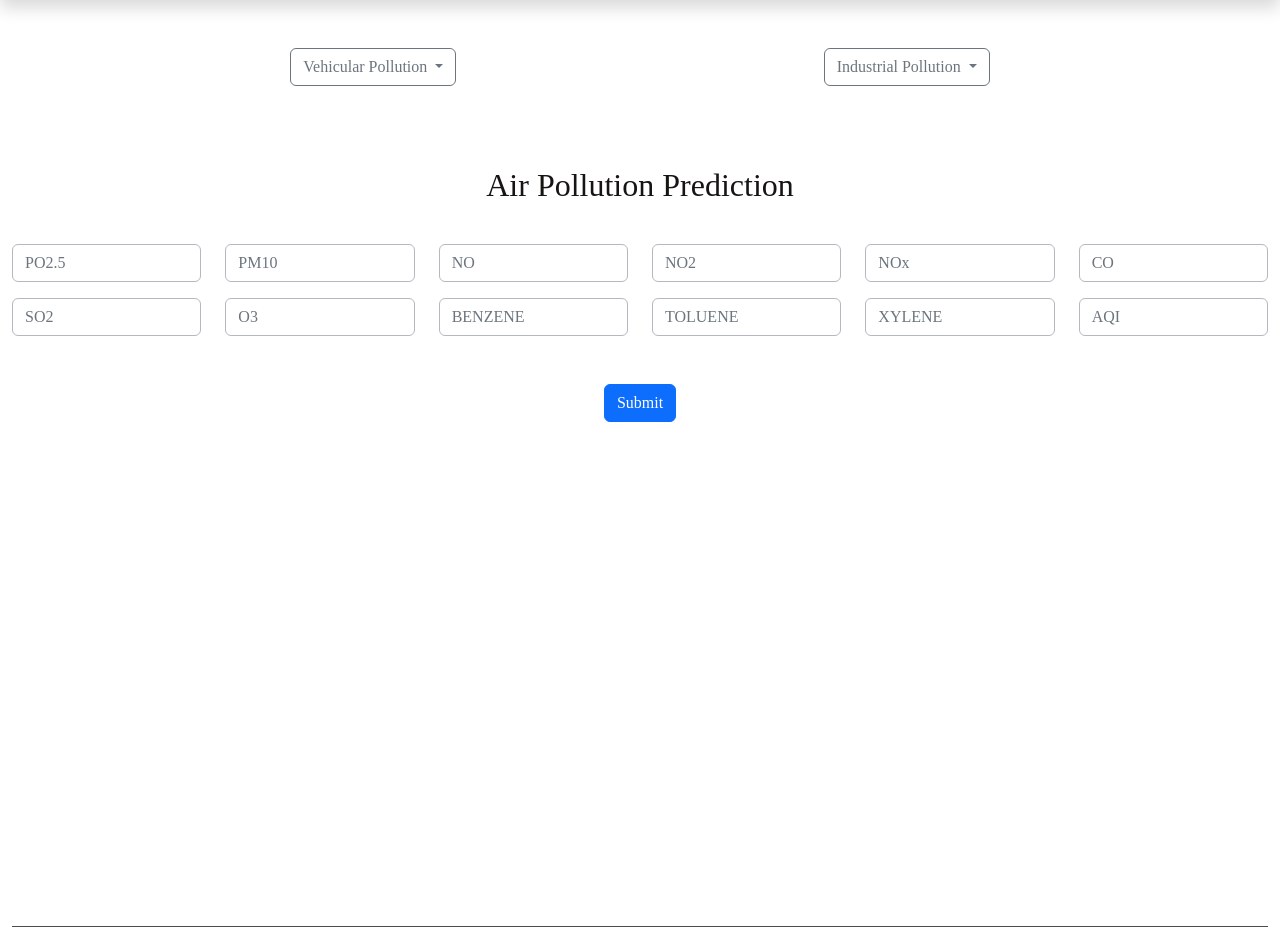
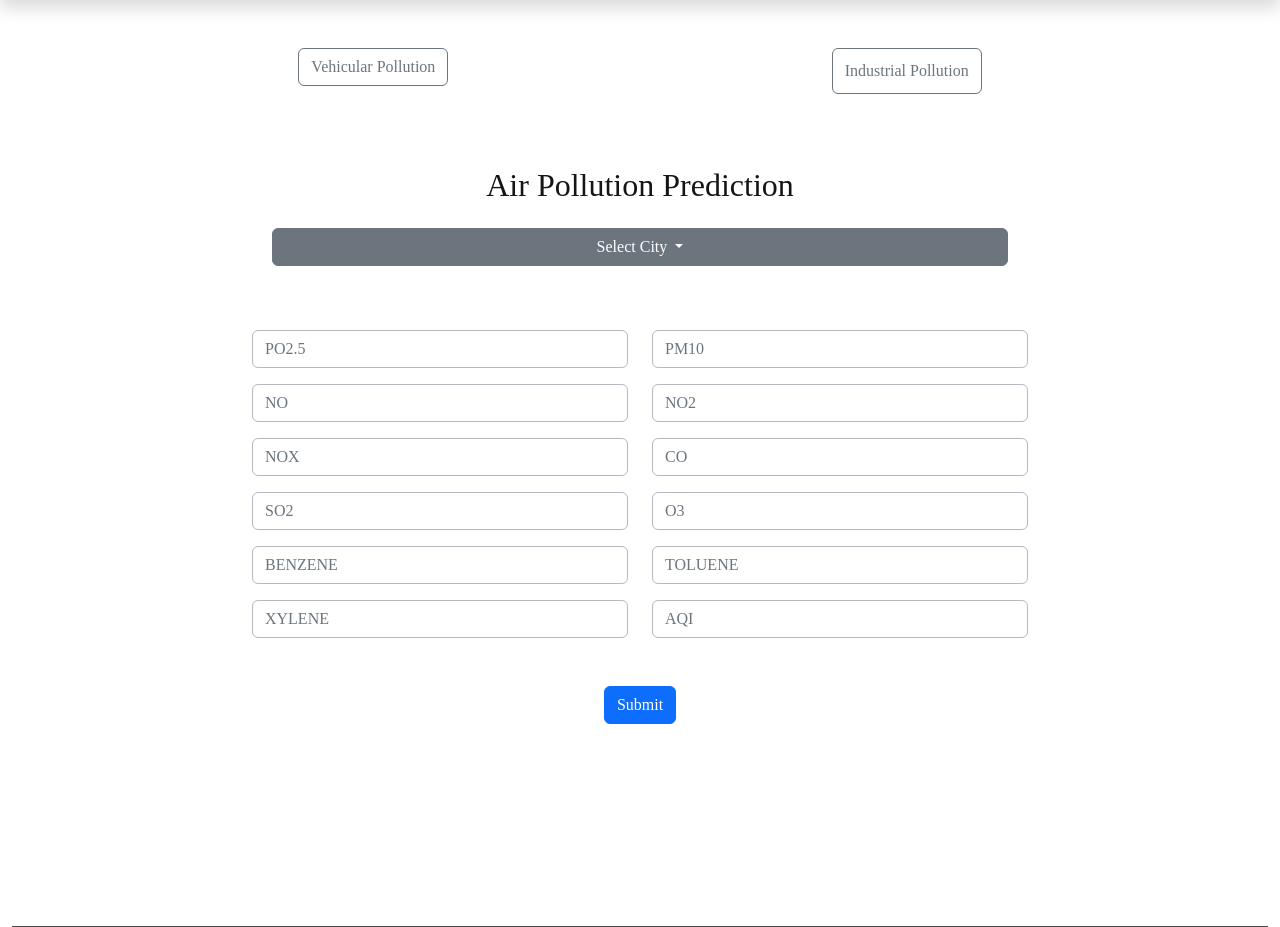
Before and after one commit to rampravesh22/Polution, a Django app: page / in a window 1280 px wide. Shown: the part 78-1005 px from the top of the page. Run offline with Django 3.2, Linux system fonts and the light colour scheme; parts of the project's set-up code (start-up, migrations or seed data) failed here and were passed over.

Commit message:
drop down

```diff
--- a/Pollution/settings.py
+++ b/Pollution/settings.py
@@ -31,7 +31,6 @@ ALLOWED_HOSTS = []
 # Application definition
 
 INSTALLED_APPS = [
-    'livereload',
     "debug_toolbar",
     'django.contrib.admin',
     'django.contrib.auth',
@@ -49,7 +48,6 @@ MIDDLEWARE = [
     'django.contrib.auth.middleware.AuthenticationMiddleware',
     'django.contrib.messages.middleware.MessageMiddleware',
     'django.middleware.clickjacking.XFrameOptionsMiddleware',
-    'livereload.middleware.LiveReloadScript',
     "debug_toolbar.middleware.DebugToolbarMiddleware",
 ]
 
--- a/core/static/core/css/style.css
+++ b/core/static/core/css/style.css
@@ -129,6 +129,16 @@ input[type=number]::-webkit-outer-spin-button {
    }
 
 }
+@media  (min-width:769px) {
+
+   .input-content .col-md-2{
+      width: clamp(200px,40%,400px)
+   }
+   .input-content{
+      max-width: clamp(600px,80%,1200px);
+   }
+
+}
 .dropdown-menu {
    max-height: 400px;
    overflow-y: auto;
--- /dev/null
+++ b/core/static/core/js/core.js
@@ -0,0 +1,5 @@
+const btn = document.getElementById("btn-form");
+btn.addEventListener('click', function (e) {
+    e.preventDefault()
+    console.log("form submitted");
+});
--- a/core/templates/core/about.html
+++ b/core/templates/core/about.html
@@ -1,8 +1,8 @@
 {% extends 'core/base.html' %}
 {% load static %}
 {% block content %}
-<div class="col-sm-10 text-white">
-    <h3 class="text-white my-5">About Page</h3>
+<div class="col-sm-10">
+    <h3 class="my-5">About Page</h3>
     <p>Lorem ipsum dolor sit amet consectetur adipisicing elit. Id repellendus deserunt quaerat consequuntur quasi odio
         nemo amet officiis quidem nihil consectetur culpa ad perspiciatis neque, alias dicta dignissimos consequatur
         placeat! Corrupti omnis pariatur ad distinctio voluptatibus ea, sapiente, in voluptates recusandae accusamus
--- a/core/templates/core/base.html
+++ b/core/templates/core/base.html
@@ -20,7 +20,7 @@
     <link rel="stylesheet" href="{% static 'core/css/style.css' %}">
     {% comment %} <script src=" {% static 'core/js/bootstrap.js' %} " defer></script> {% endcomment %}
     {% comment %} <script src=" {% static 'core/js/jquery.js' %} " defer></script> {% endcomment %}
-    {% comment %} <script src=" {% static 'core/js/popper.js' %} " defer></script> {% endcomment %}
+    <script src=" {% static 'core/js/core.js' %} " defer></script>
     <title>Air Polution</title>
 </head>
 
--- a/core/templates/core/home.html
+++ b/core/templates/core/home.html
@@ -5,32 +5,38 @@
 <div class="container main-home mt-5">
     <div class="row d-flex justify-content-center btn-row">
         <div class="col-md-5 mb-2 d-flex justify-content-center">
-            <div class="dropdown">
-                <button class="btn btn-outline-secondary dropdown-toggle" type="button" id="dropdownMenuButton1"
+            <button class="btn btn-outline-secondary" type="button">
+                Vehicular Pollution
+            </button>
+        </div>
+        <div class="col-md-5 d-flex justify-content-center">
+            <button class="btn btn-outline-secondary" type="button">
+                Industrial Pollution
+            </button>
+
+        </div>
+    </div>
+    <div class="row input-content mt-5 m-auto">
+        <h2 class="text-capitalize text-center my-4">Air Pollution Prediction</h2>
+
+        <center>
+            <div class="dropdown mb-5">
+                <button class="btn btn-secondary dropdown-toggle w-75" type="button" id="dropdownMenuButton1"
                     data-bs-toggle="dropdown" aria-expanded="false">
-                    Vehicular Pollution
+                    Select City
                 </button>
-                <ul class="dropdown-menu w-100 scrollable-menu" aria-labelledby="dropdownMenuButton1">
-                    {% for p in city_names %} <li><a class="dropdown-item text-uppercase" href="#">{{p}}</a></li>{% endfor %}
+                <ul class="dropdown-menu w-75" aria-labelledby="dropdownMenuButton1">
+                    {% for city in city_names %}
+                    <li><a class="dropdown-item" href="#">{{city}}</a></li>
+                    {% endfor %}
+
                 </ul>
             </div>
-        </div>
-        <div class="col-md-5 d-flex justify-content-center">
-            <div class="dropdown">
-                <button class="btn btn-outline-secondary dropdown-toggle" type="button" id="dropdownMenuButton1"
-                    data-bs-toggle="dropdown" aria-expanded="false">
-                    Industrial Pollution
-                </button>
-                <ul class="dropdown-menu w-100" aria-labelledby="dropdownMenuButton1">
-                    {% for p in city_names %} <li><a class="dropdown-item text-uppercase" href="#">{{p}}</a></li>{% endfor %}
-                </ul>
-            </div>
-        </div>
-    </div>
-    <div class="row input-content mt-5">
-        <h2 class="text-capitalize text-center my-4">Air Pollution Prediction</h2>
-        <form method="post d-flex">
-            <div class="row  d-flex justify-content-center">
+        </center>
+
+        <form method="post">
+            {% csrf_token %}
+            <div class="row  d-flex justify-content-center row-form">
                 <div class="col-md-2 mt-3 col-lg-"><input type="number" class="form-control w-100"
                         id="exampleInputEmail1" aria-describedby="numHelp" placeholder="PO2.5"></div>
                 <div class="col-md-2 mt-3"><input type="number" class="form-control w-100" id="exampleInputEmail1"
@@ -40,12 +46,13 @@
                 <div class="col-md-2 mt-3"><input type="number" class="form-control w-100" id="exampleInputEmail1"
                         aria-describedby="numHelp" placeholder="NO2"></div>
                 <div class="col-md-2 mt-3"><input type="number" class="form-control w-100" id="exampleInputEmail1"
-                        aria-describedby="numHelp" placeholder="NOx"></div>
+                        aria-describedby="numHelp" placeholder="NOX"></div>
                 <div class="col-md-2 mt-3"><input type="number" class="form-control w-100" id="exampleInputEmail1"
                         aria-describedby="numHelp" placeholder="CO"></div>
 
-            </div>
-            <div class="row d-flex justify-content-center">
+                {% comment %}
+            </div> {% endcomment %}
+            {% comment %} <div class="row d-flex justify-content-center"> {% endcomment %}
                 <div class="col-md-2 mt-3"><input type="number" class="form-control w-100" id="exampleInputEmail1"
                         aria-describedby="numHelp" placeholder="SO2"></div>
                 <div class="col-md-2 mt-3"><input type="number" class="form-control w-100" id="exampleInputEmail1"
@@ -59,7 +66,7 @@
                 <div class="col-md-2 mt-3"><input type="number" class="form-control w-100" id="exampleInputEmail1"
                         aria-describedby="numHelp" placeholder="AQI"></div>
             </div>
-            <center><button class="btn btn-primary mt-5 m-auto">Submit</button></center>
+            <center><button class="btn btn-primary mt-5 m-auto" id="btn-form">Submit</button></center>
         </form>
     </div>
 
```
